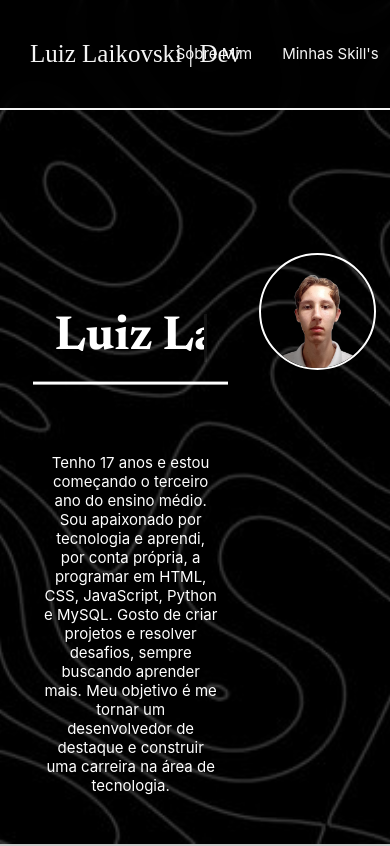
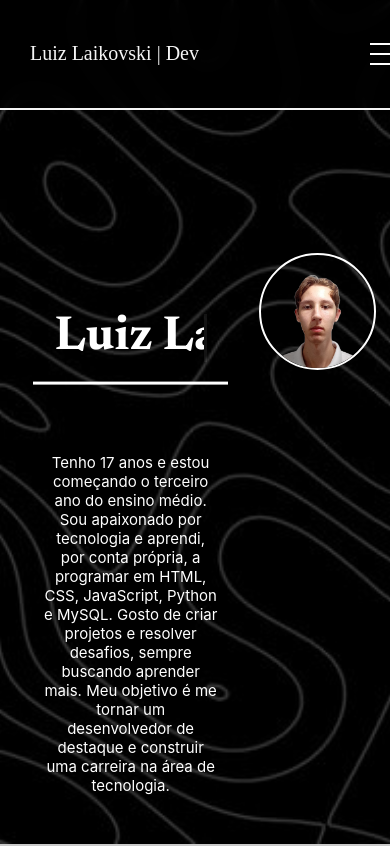
Before and after one commit to LuizLaikovski/Portifolio, a React (Create React App) app in the folder portifolio/: page / in a window 390 px wide. Shown: the top 846 px of the page. Built offline with nearby package versions, Linux system fonts and the light colour scheme; a web font is replaced by a local one.

Commit message:
na produção da navbar responsivaaa

```diff
--- a/portifolio/src/components/Faixa/Faixa.css
+++ b/portifolio/src/components/Faixa/Faixa.css
@@ -9,6 +9,7 @@ body {
 * {
     margin: 0;
     padding: 0;
+    /* border: red solid 0.5px; */
 }
 
 .Faixa {
@@ -22,13 +23,6 @@ body {
     border-bottom: solid 2px whitesmoke;
     position: fixed;
     z-index: 1;
-}
-
-.Instalg {
-    height: 12dvh;
-    filter: grayscale(100%) brightness(200%) contrast(0%);
-    cursor: pointer;
-    z-index: 2;
 }
 
 .titleF {
@@ -78,6 +72,19 @@ body {
     transform: scale(+112%);
 }
 
+.mobile-menu {
+    display: none;
+    cursor: pointer;
+    margin-left: 65dvw;
+}
+
+.mobile-menu div {
+    width: 32px;
+    height: 2px;
+    background-color: white;
+    margin: 8px;
+}
+
 @media (max-width: 1024px) {
     .NavBar {
         margin-left: 13.5dvw;
@@ -89,3 +96,60 @@ body {
         font-size: 15px;
     }
 }
+
+@media (max-width: 769px) {
+    body {
+        overflow-x: hidden;
+    }
+
+    .NavBar {
+        position: absolute;
+        top: 8dvh;
+        right: 0;
+        width: 40dvw;
+        height: 47dvh;
+        background-color: rgb( 0, 0, 0, .8);
+        backdrop-filter: blur(8px);
+        border: 0.5 solid whitesmoke;
+        margin-top: 5dvh;
+        flex-direction: column;
+        align-items: center;
+        justify-content: space-around;
+        transform: translateX(100%);
+        transition: transform 0.3s ease-in;
+    }
+
+    .NavBar li {
+        opacity: 0;
+    }
+
+    .mobile-menu {
+        display: block;
+    }
+
+
+    .LOGOO {
+        font-size: 20px;
+    }
+
+    .NavBar li {
+        font-size: 14px;
+        margin: 0 10px 0 10px;
+    }
+}
+
+.NavBar.active {
+    transform: translateX(0);
+}
+
+@keyframes navLinkFade {
+    from {
+        opacity: 0;
+        transform: translateX(50px);
+    }
+
+    to {
+        opacity: 1;
+        transform: translateX(0);
+    }
+}
--- a/portifolio/src/components/Faixa/Faixa.js
+++ b/portifolio/src/components/Faixa/Faixa.js
@@ -15,6 +15,11 @@ function Faixa() {
         <>
             <header className="Faixa">
                 <a className="LOGOO" href="https://github.com/luizlaikovski">Luiz Laikovski | Dev</a>
+                <div className='mobile-menu'>
+                    <div className='line'></div>
+                    <div className='line'></div>
+                    <div className='line'></div>
+                </div>
                 <ul className="NavBar">
                     <li onClick={() => scrollToElements('SobreMim')}>Sobre Mim</li>
                     <li onClick={() => scrollToElements('Skills')}>Minhas Skill's</li>
@@ -28,4 +33,48 @@ function Faixa() {
     );
 }
 
+class MobileNavBar {
+    constructor(mobileMenu, navList, navLinks) {
+        this.mobileMenu = document.querySelector(mobileMenu);
+        this.navList = document.querySelector(navList);
+        this.navLinks = document.querySelectorAll(navLinks);
+        this.activeClass = "active";
+
+        this.handleClick = this.handleClick.bind(this);
+    }
+
+
+    animateLinks() {
+        this.navLinks.forEach((link) => {
+            link.style.animation
+            ? (link.style.animation = "")
+            : (link.style.animation = "navLinkFade 0.5s ease forwards 0.3s");
+        });
+    }
+
+    handleClick() {
+        this.navList.classList.toggle(this.activeClass);
+        this.animateLinks();
+    }
+
+    addClickEvent() {
+        this.mobileMenu.addEventListener("click", this.handleClick);
+    }
+
+    init () {
+        if (this.mobileMenu) {
+            this.addClickEvent();
+        }
+
+        return this;
+    }
+}
+
+const mobileNavBar = new MobileNavBar(
+    ".mobile-menu",
+    ".NavBar",
+    ".NavBar li"
+);
+mobileNavBar.init();
+
 export default Faixa
```
